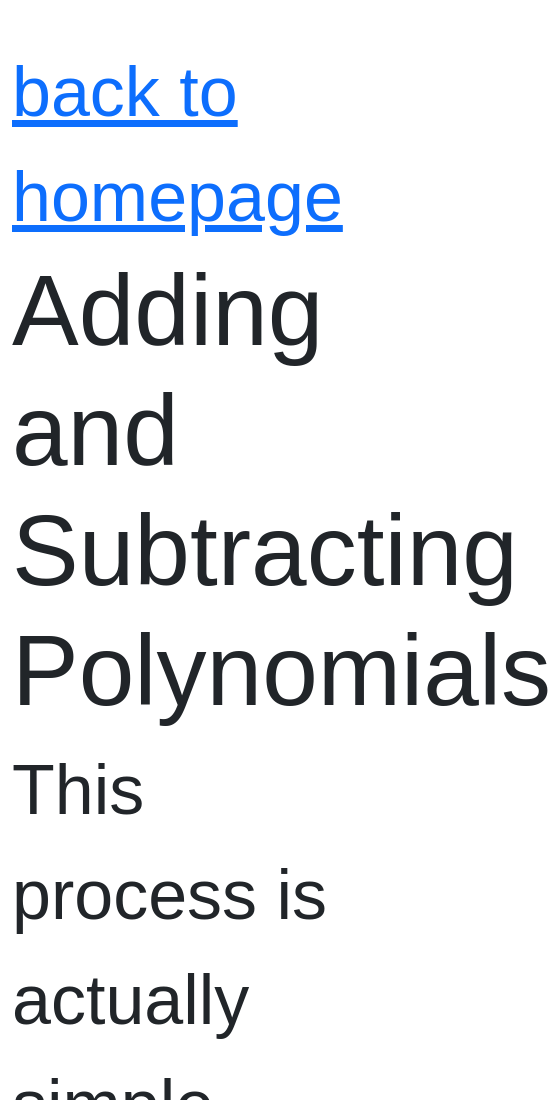
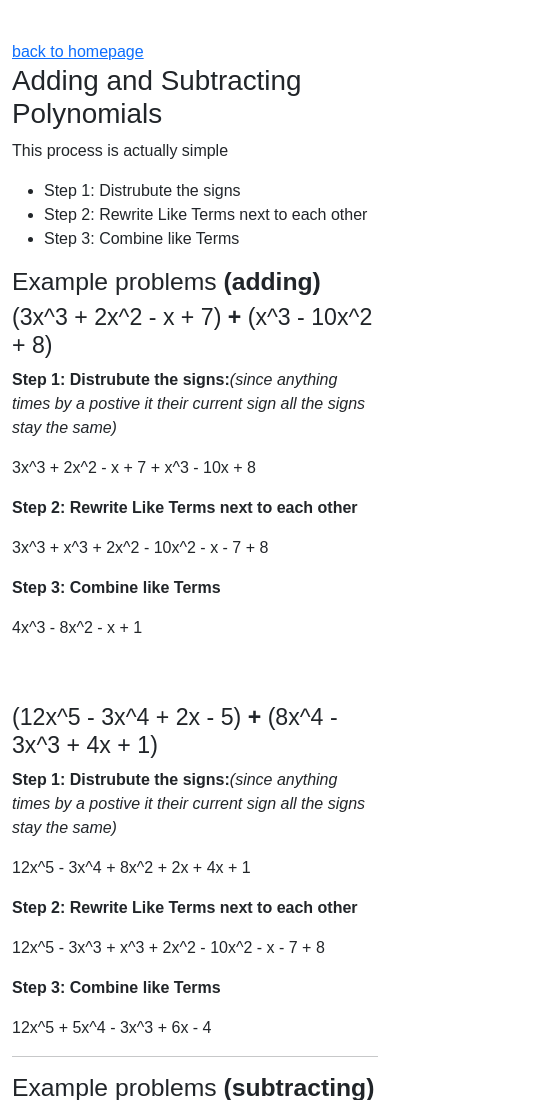
Before and after one commit to Cassandra-Hinds/Regent-Prep-Review, a website built with Parcel: page algebra-two-review/polynomials.html in a window 390 px wide. Shown: the top 1100 px of the page, 551 px wide, since content can reach past the window. Built offline with nearby package versions, Linux system fonts and the light colour scheme.

Commit message:
deleted media queries for now

```diff
--- a/src/styles.css
+++ b/src/styles.css
@@ -5,15 +5,3 @@ body {
 .topic-links {
   margin-bottom: 60px;
 }
-
-@media (max-width: 992px) {
-  h1 {
-    font-size: 100px;
-  }
-  h2 {
-    font-size: 80px;
-  }
-  a {
-    font-size: 70px;
-  }
-}
```
